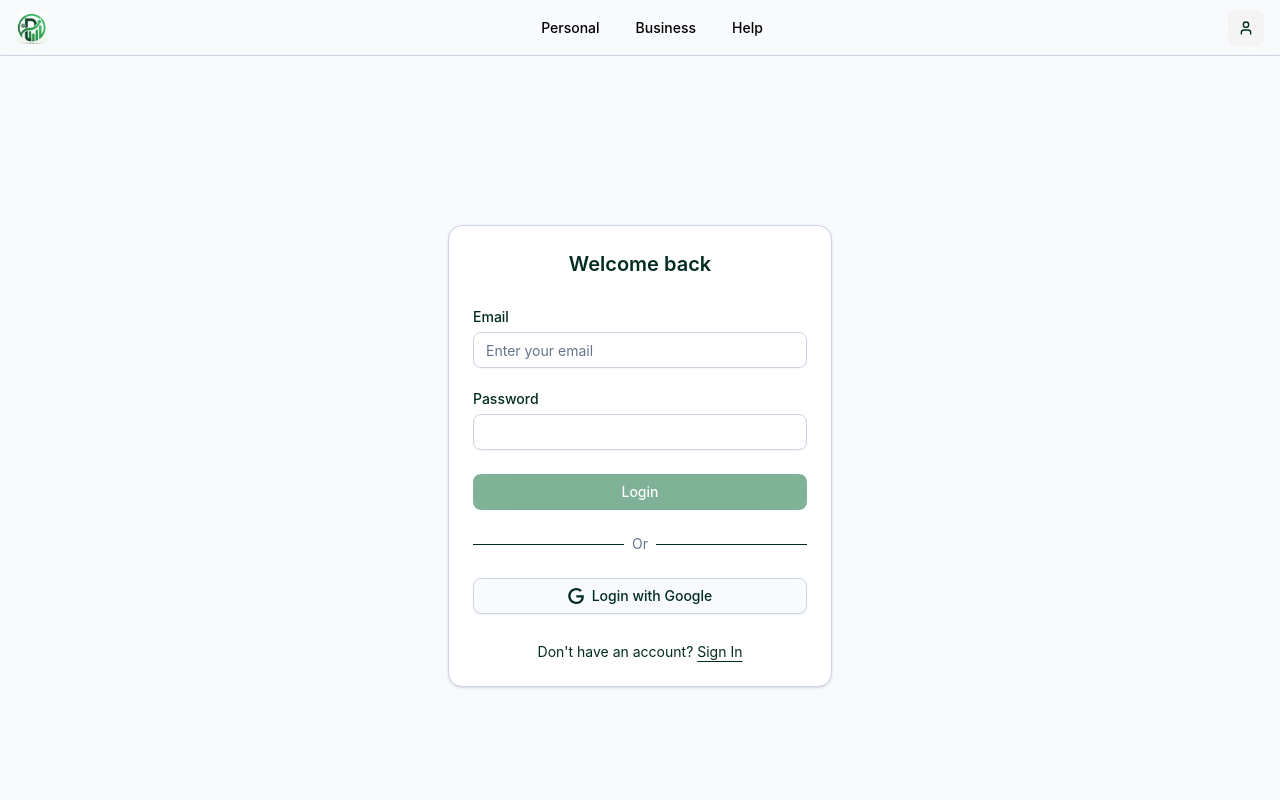
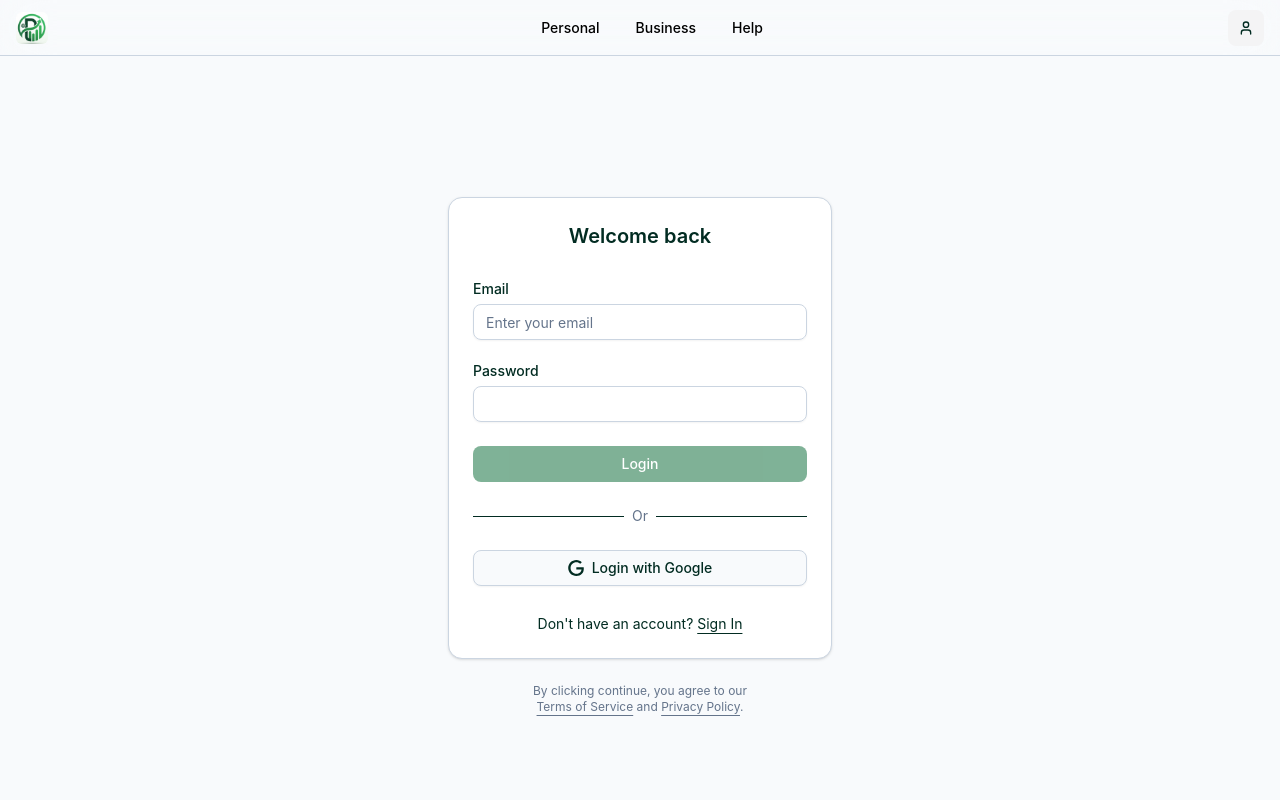
Before and after one commit to fiuzar/Banking-App, a Next.js app: page /login in a window 1280 px wide. Shown: the top 800 px of the page. Built offline with nearby package versions, Linux system fonts and the light colour scheme; no server answers.

Commit message:
version 0.0.9 sub

```diff
--- a/src/components/layout/login-form.jsx
+++ b/src/components/layout/login-form.jsx
@@ -77,6 +77,10 @@ export function LoginForm({ className, ...props }) {
                     </div>
                 </CardContent>
             </Card>
+            <div className="text-muted-foreground *:[a]:hover:text-primary text-center text-xs text-balance *:[a]:underline *:[a]:underline-offset-4">
+                By clicking continue, you agree to our <Link href="/terms">Terms of Service</Link>{" "}
+                and <Link href="/privacy-policy">Privacy Policy</Link>.
+            </div>
         </div>
     )
 }
--- a/src/components/layout/register-form.jsx
+++ b/src/components/layout/register-form.jsx
@@ -96,6 +96,10 @@ export function RegisterForm({ className, ...props }) {
                             </div>
                 </CardContent>
             </Card>
+            <div className="text-muted-foreground *:[a]:hover:text-primary text-center text-xs text-balance *:[a]:underline *:[a]:underline-offset-4">
+                By clicking continue, you agree to our <Link href="/terms">Terms of Service</Link>{" "}
+                and <Link href="/privacy-policy">Privacy Policy</Link>.
+            </div>
         </div>
     )
 }
```
